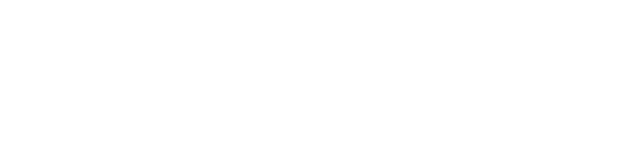
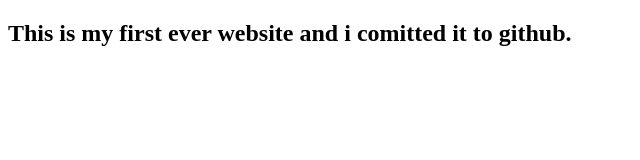
Before and after one commit to shohag1102/my-first-website, a plain HTML site: page index.html in a window 1280 px wide. Shown: the whole page, without its empty margins (0-640 px from the left). Drawn offline with Linux system fonts and the light colour scheme.

Commit message:
learned how to commit

```diff
--- a/index.html
+++ b/index.html
@@ -6,5 +6,7 @@
     <meta name="viewport" content="width=device-width, initial-scale=1.0" />
     <title>My first ever website</title>
   </head>
-  <body></body>
+  <body>
+    <h2>This is my first ever website and i comitted it to github.</h2>
+  </body>
 </html>
```
